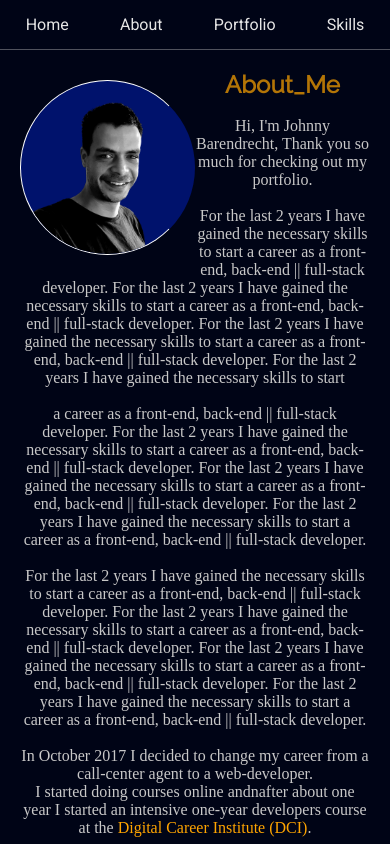
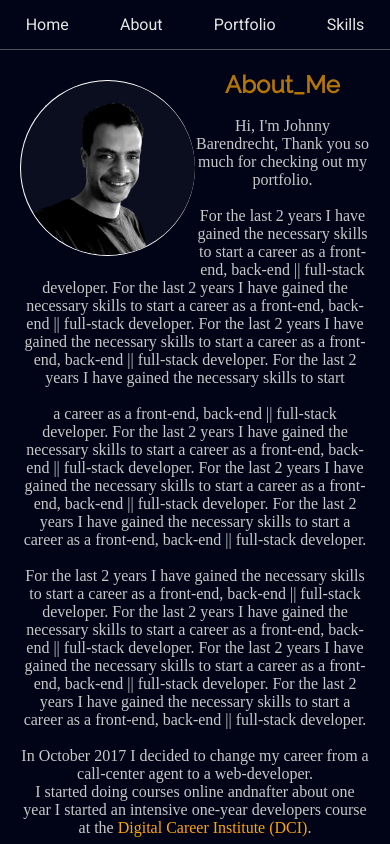
Before and after one commit to crocJohnDee/crocjohndee.github.io, a React (Create React App) app: page /#/about in a window 390 px wide. Shown: the top 844 px of the page. Built offline with nearby package versions, Linux system fonts and the light colour scheme.

Commit message:
testing mobile online

```diff
--- a/src/components/sass/about/About.scss
+++ b/src/components/sass/about/About.scss
@@ -36,10 +36,9 @@
       width: 50%;
       height: 100%;
       border-top: 1px solid white;
-      border-right: 1px solid transparent;
       border-bottom: 1px solid white;
       border-left: 1px solid white;
-      background-color: #00126c;
+      background-color: rgba(255,255,255, .04);
       border-radius: 50%;
       margin-bottom: 10px;
       margin-top: 10px;
```
